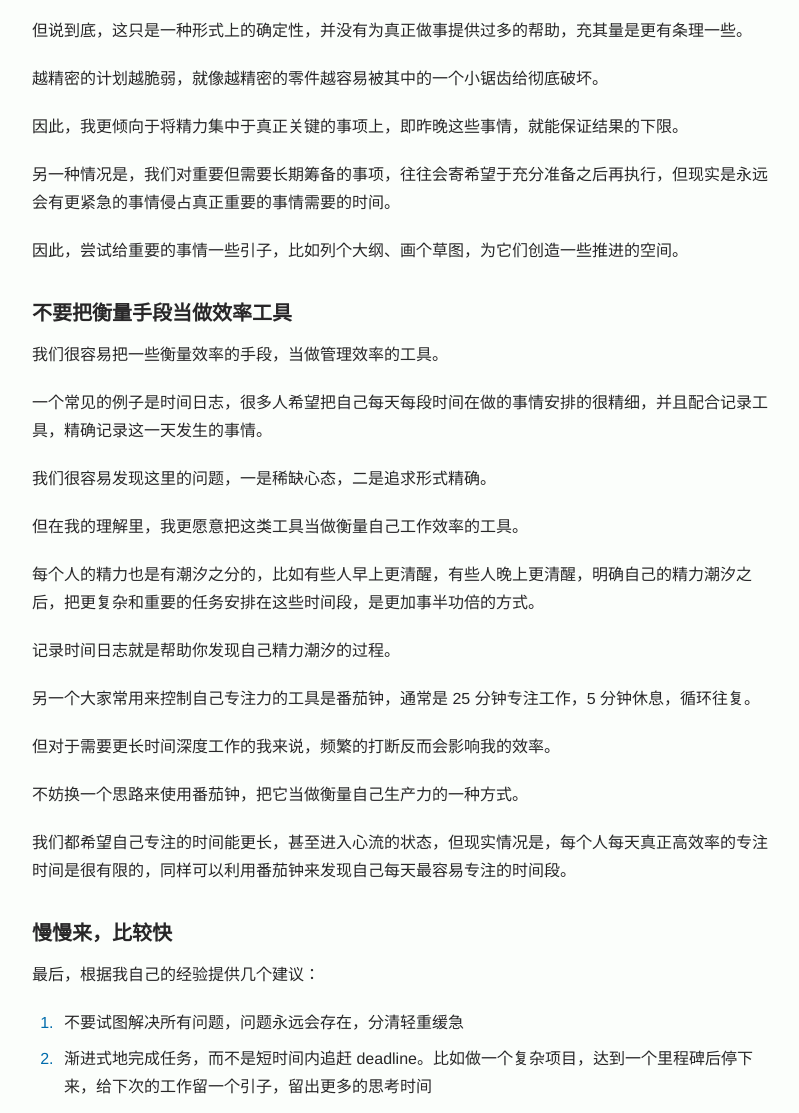
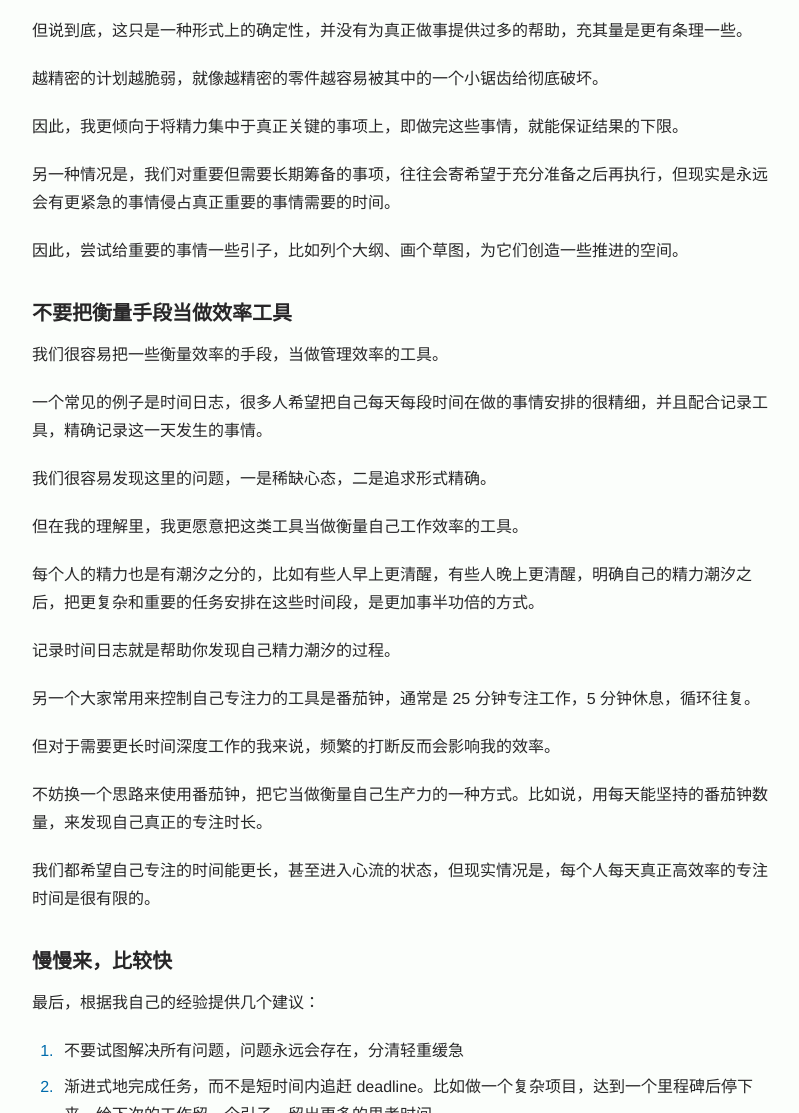
Before and after one commit to xdlrt/blog, an Astro site: page /posts/newsletter-66 in a window 1280 px wide. Shown: the part 849-1962 px from the top of the page, without its empty margins (240-1039 px from the left). Built offline with nearby package versions, Linux system fonts and the light colour scheme; Astro itself is replaced by a stand-in of ours.

Commit message:
update newsletter

```diff
--- a/src/content/newsletter/newsletter-66.md
+++ b/src/content/newsletter/newsletter-66.md
@@ -31,7 +31,7 @@ description: "难点不在于先后，而在于如何取舍。"
 
 越精密的计划越脆弱，就像越精密的零件越容易被其中的一个小锯齿给彻底破坏。
 
-因此，我更倾向于将精力集中于真正关键的事项上，即昨晚这些事情，就能保证结果的下限。
+因此，我更倾向于将精力集中于真正关键的事项上，即做完这些事情，就能保证结果的下限。
 
 另一种情况是，我们对重要但需要长期筹备的事项，往往会寄希望于充分准备之后再执行，但现实是永远会有更紧急的事情侵占真正重要的事情需要的时间。
 
@@ -55,9 +55,9 @@ description: "难点不在于先后，而在于如何取舍。"
 
 但对于需要更长时间深度工作的我来说，频繁的打断反而会影响我的效率。
 
-不妨换一个思路来使用番茄钟，把它当做衡量自己生产力的一种方式。
+不妨换一个思路来使用番茄钟，把它当做衡量自己生产力的一种方式。比如说，用每天能坚持的番茄钟数量，来发现自己真正的专注时长。
 
-我们都希望自己专注的时间能更长，甚至进入心流的状态，但现实情况是，每个人每天真正高效率的专注时间是很有限的，同样可以利用番茄钟来发现自己每天最容易专注的时间段。
+我们都希望自己专注的时间能更长，甚至进入心流的状态，但现实情况是，每个人每天真正高效率的专注时间是很有限的。
 
 ### 慢慢来，比较快
 
```
